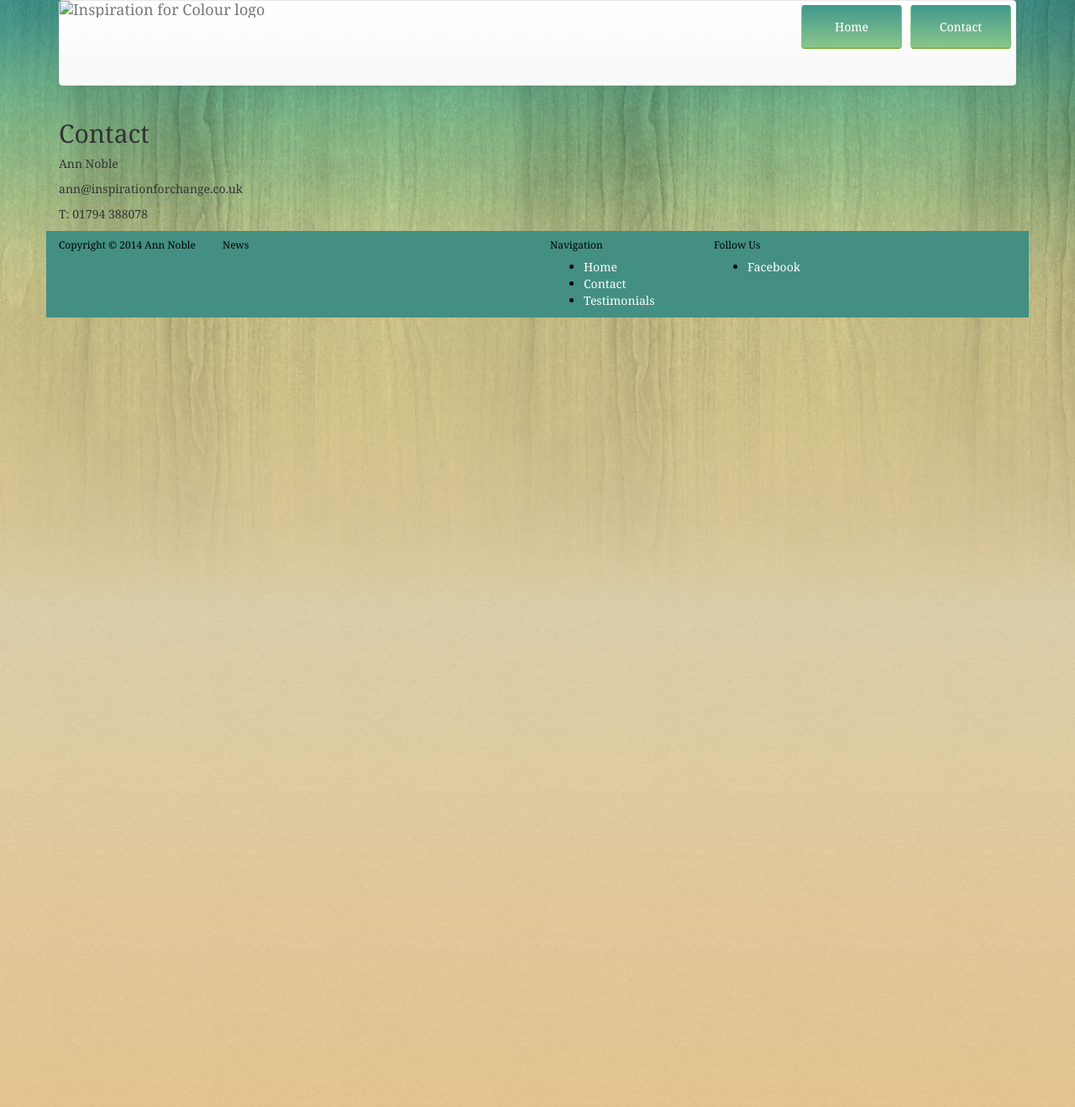
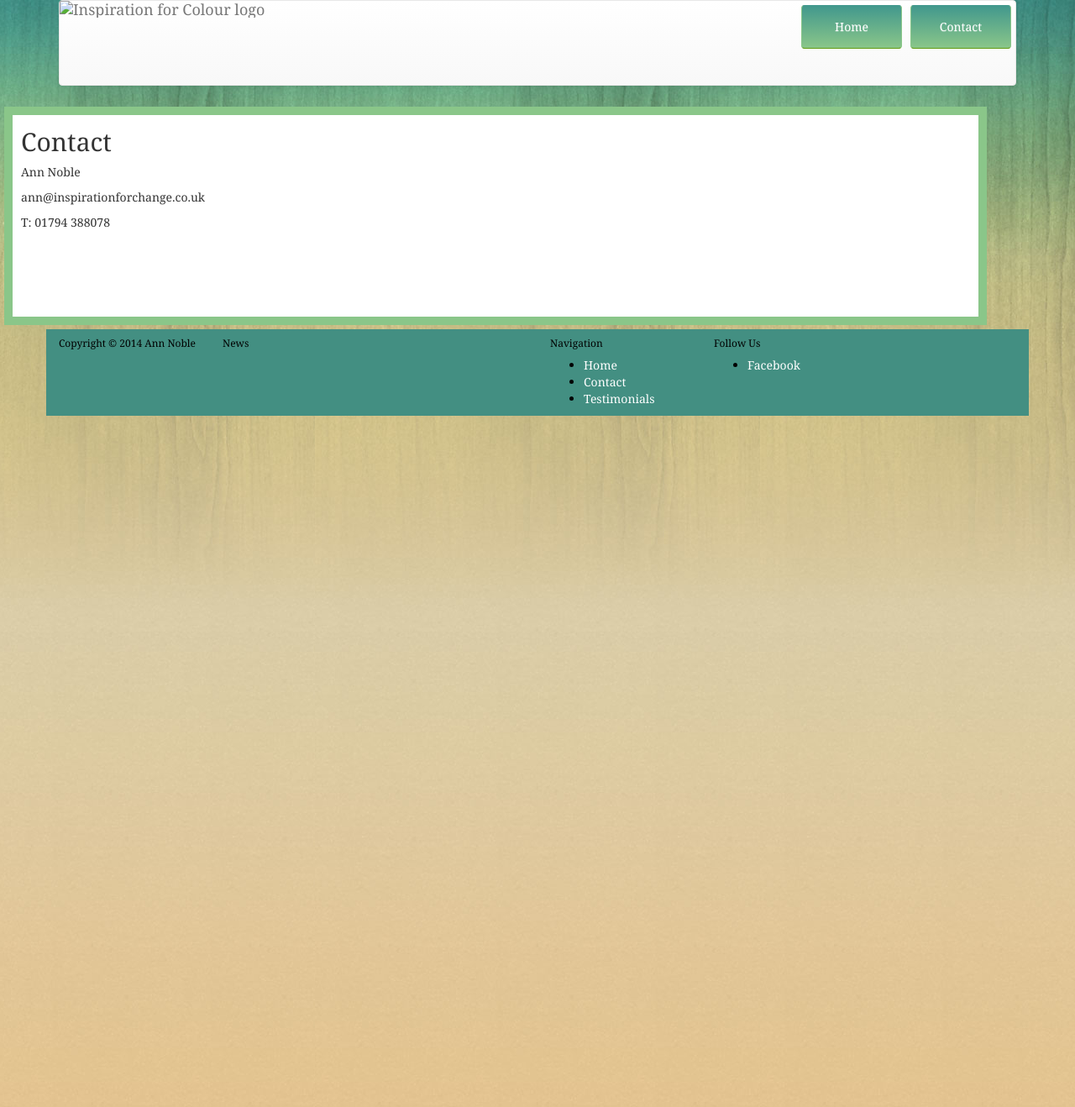
Before and after one commit to designerwebhosting/inspirationforchange, a Jekyll site: the page built from contact.md, in a window 1280 px wide. Shown: the whole page at 84% size. Built offline with Jekyll 4.4.1, drawn with Linux system fonts in a browser that asks for light colours; nearby versions of some CDN libraries; library files that are not in the unit come from our copies.

Commit message:
Update default.html

```diff
--- a/_layouts/default.html
+++ b/_layouts/default.html
@@ -66,7 +66,7 @@
 	</div>
 
         	<!-- contents -->
-	<div class="container">
+	<div class="container" id="box">
 	  <div class="row">
 		  <div class="col-md-6"">
 			  {{ content }}
```
